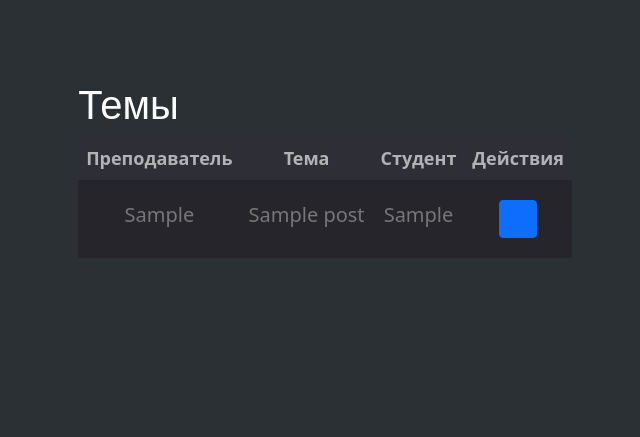
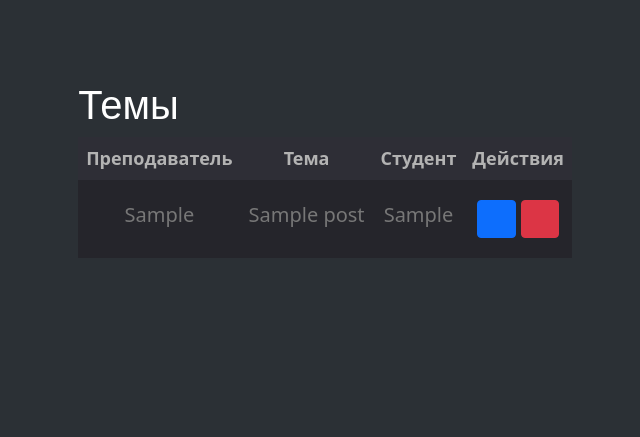
Before and after one commit to parampapa/flask_test, a Flask app: page / in a window 1280 px wide. Shown: the part 139-576 px from the top of the page, without its empty margins (315-955 px from the left). Run offline with Flask 3, Linux system fonts and the light colour scheme; tables that the repository leaves empty hold one stand-in row (values such as "Sample post"); some libraries are stand-ins or nearby versions; some web fonts are replaced.

Commit message:
add delete rout

```diff
--- a/app/models/user.py
+++ b/app/models/user.py
@@ -1,5 +1,11 @@
+from datetime import datetime, UTC
+
 from ..extensions import db
 
 class User(db.Model):
     id = db.Column(db.Integer, primary_key=True)
+    status = db.Column(db.String(50), default='user')
     name = db.Column(db.String(50))
+    login = db.Column(db.String(50))
+    password = db.Column(db.String(200))
+    date = db.Column(db.DateTime, default=lambda: datetime.now(UTC))  # Новый вариант с UTC
--- a/app/routes/post.py
+++ b/app/routes/post.py
@@ -47,3 +47,15 @@ def update(id):
             print(str(e))
     else :
         return render_template('post/update.html', post=post)
+
+
+@post.route('/post/<int:id>/delete', methods=['POST', 'GET'])
+def delete(id):
+    post = Post.query.get(id)
+    try:
+        db.session.delete(post)
+        db.session.commit()
+        return redirect('/')
+    except Exception as e:
+        print(str(e))
+        return str(e)
--- a/app/static/css/fonts.css
+++ b/app/static/css/fonts.css
@@ -13,27 +13,27 @@
 }
 
 /* FONTS FontAwesome */
-@font-face {
-  font-family: 'FontAwesome';
-  src: url('../fonts/FontAwesome/FontAwesome.otf');
-}
+/*@font-face {*/
+/*  font-family: 'FontAwesome';*/
+/*  src: url('../fonts/FontAwesome/FontAwesome.otf');*/
+/*}*/
 
-@font-face {
-  font-family: 'FontAwesome';
-  src: url('../fonts/FontAwesome/fontawesome-webfont.eot');
-}
+/*@font-face {*/
+/*  font-family: 'FontAwesome';*/
+/*  src: url('../fonts/FontAwesome/fontawesome-webfont.eot');*/
+/*}*/
 
-@font-face {
-  font-family: 'FontAwesome';
-  src: url('../fonts/FontAwesome/fontawesome-webfont.ttf');
-}
+/*@font-face {*/
+/*  font-family: 'FontAwesome';*/
+/*  src: url('../fonts/FontAwesome/fontawesome-webfont.ttf');*/
+/*}*/
 
-@font-face {
-  font-family: 'FontAwesome';
-  src: url('../fonts/FontAwesome/fontawesome-webfont.woff');
-}
+/*@font-face {*/
+/*  font-family: 'FontAwesome';*/
+/*  src: url('../fonts/FontAwesome/fontawesome-webfont.woff');*/
+/*}*/
 
-@font-face {
-  font-family: 'FontAwesome';
-  src: url('../fonts/FontAwesome/fontawesome-webfont.woff2');
-}
+/*@font-face {*/
+/*  font-family: 'FontAwesome';*/
+/*  src: url('../fonts/FontAwesome/fontawesome-webfont.woff2');*/
+/*}*/
--- a/app/templates/post/all.html
+++ b/app/templates/post/all.html
@@ -26,7 +26,7 @@
             <td>{{ post.student }}</td>
         <td>
             <a href="{{ url_for('post.update', id=post.id) }}" class="btn btn-primary"><span class="fa fa-edit"></span></a>
-{#            <a href="{{ url_for('post.delete', id=post.id) }}" class="btn btn-danger">Удалить</a>#}
+            <a href="{{ url_for('post.delete', id=post.id) }}" class="btn btn-danger"><span class="fa fa-trash"></span></a>
         </td>
         </tr>
         {% endfor %}
```
